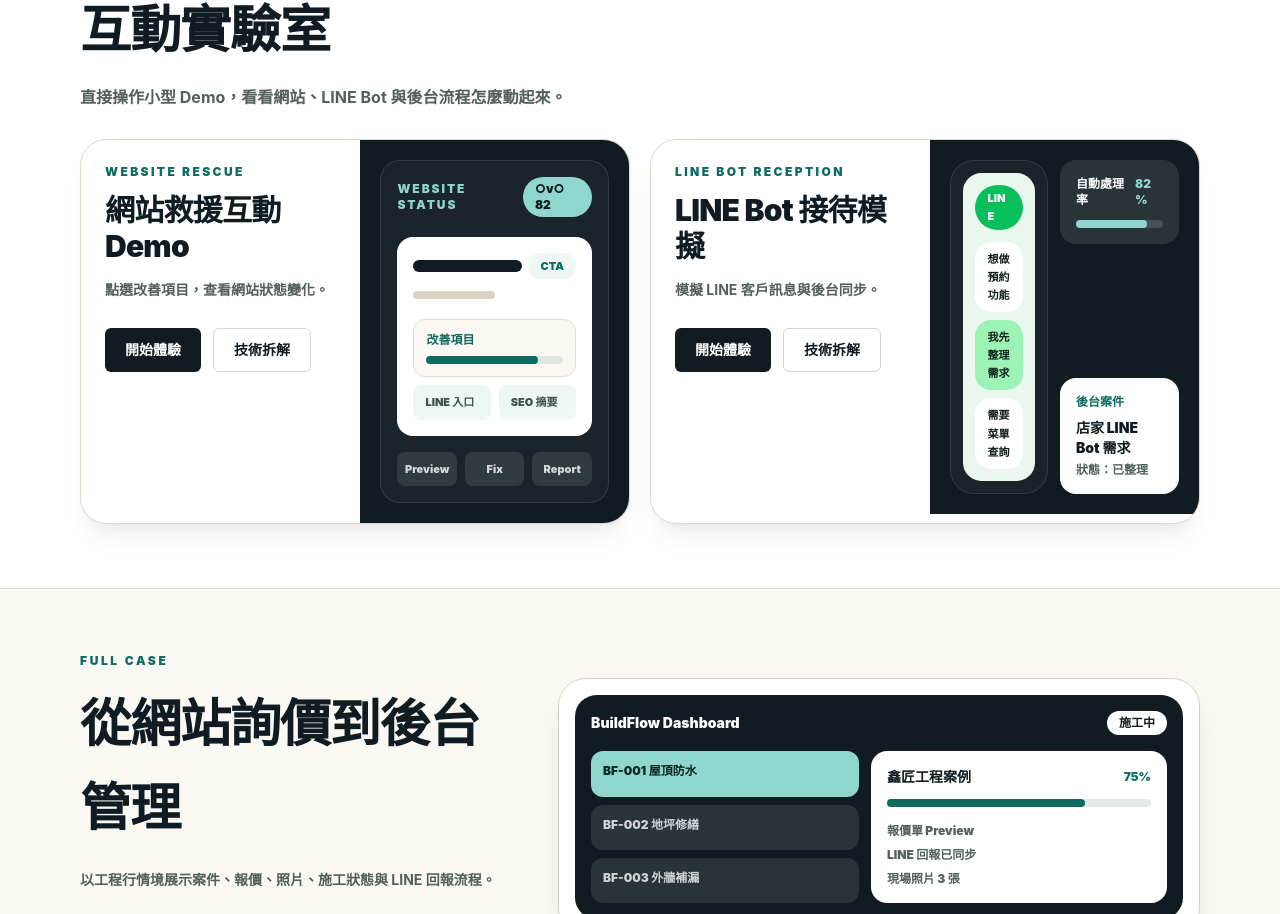
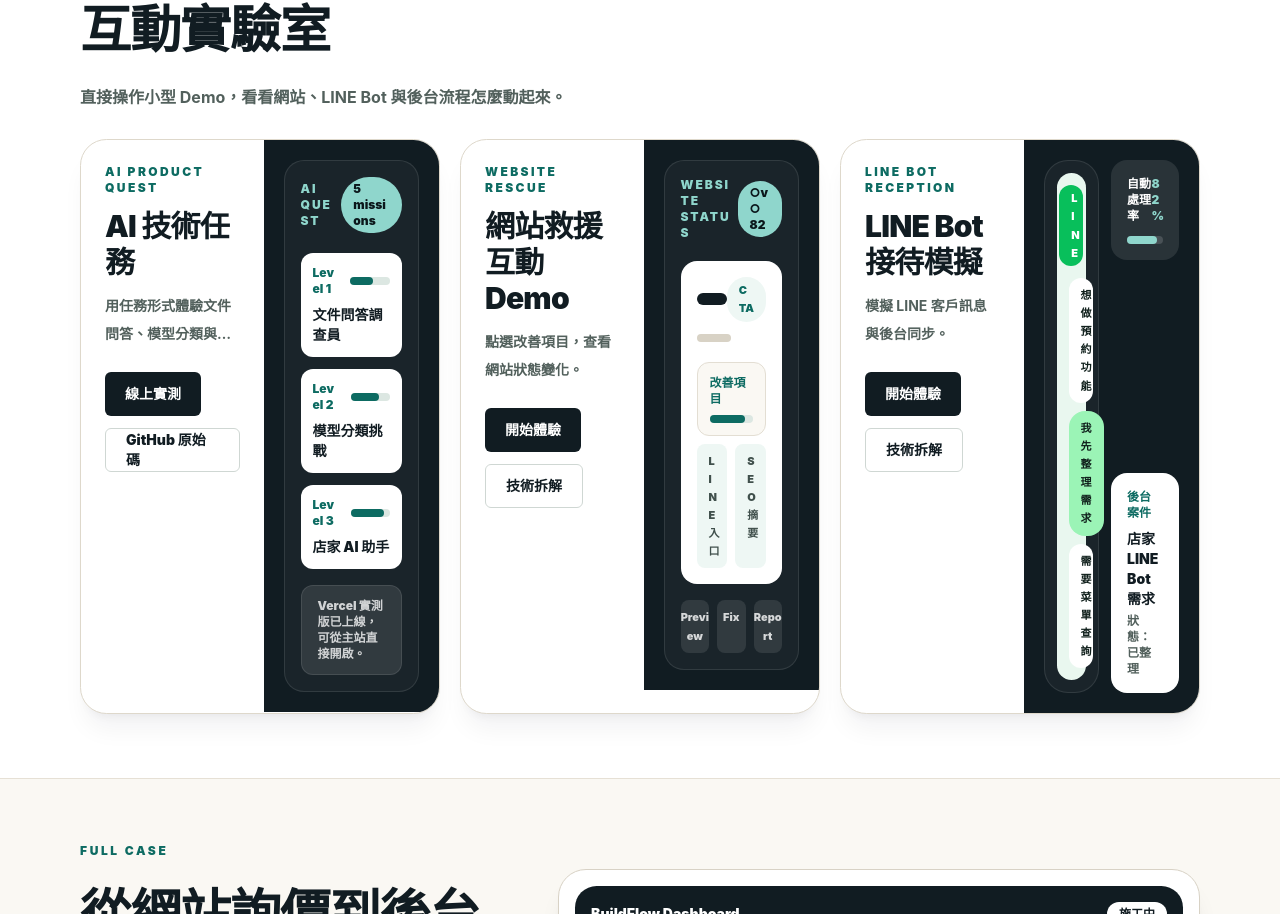
Before and after one commit to QingyuJin/qingyu-web-studio, a React (Vite) app: page / in a window 1280 px wide. Shown: the part 1337-2251 px from the top of the page. Built offline with nearby package versions, Linux system fonts and the light colour scheme.

Commit message:
Add AI Tech Quest showcase entry

```diff
--- a/src/StudioHome.jsx
+++ b/src/StudioHome.jsx
@@ -3,7 +3,33 @@
 import SiteLayout from "./site/SiteLayout"
 import { contact, seo } from "./site/content"
 
+function isExternalUrl(to) {
+  return typeof to === "string" && /^https?:\/\//.test(to)
+}
+
+function SmartLink({ to, children, ...props }) {
+  if (isExternalUrl(to)) {
+    return (
+      <a href={to} target="_blank" rel="noreferrer" {...props}>
+        {children}
+      </a>
+    )
+  }
+
+  return (
+    <Link to={to} {...props}>
+      {children}
+    </Link>
+  )
+}
 const pathCards = [
+  {
+    title: "我要看 AI 技術任務",
+    text: "直接試玩 RAG、ML 與店家 AI 助手任務。",
+    to: "/works",
+    label: "看 AI 作品入口",
+    preview: ["RAG", "ML", "AI 助手"],
+  },
   {
     title: "我要做網站",
     text: "看網站整理、版面優化與主站案例。",
@@ -35,6 +61,17 @@
 ]
 
 const interactiveDemos = [
+  {
+    slug: "ai-tech-quest",
+    title: "AI 技術任務",
+    label: "AI Product Quest",
+    summary: "用任務形式體驗文件問答、模型分類與店家 AI 助手。",
+    livePath: "https://ai-tech-quest.vercel.app",
+    techPath: "https://github.com/QingyuJin/ai-tech-quest",
+    liveLabel: "線上實測",
+    techLabel: "GitHub 原始碼",
+    tone: "quest",
+  },
   {
     slug: "website-rescue",
     title: "網站救援互動 Demo",
@@ -112,7 +149,7 @@
     <section className="hidden border-b border-[#e6e0d5] bg-[#faf8f3] md:block">
       <div className="mx-auto max-w-6xl px-4 py-10 md:py-14">
         <SectionHeading eyebrow="Start Here" title="你想看哪一種？" text="先選方向，再進互動 Demo 或完整案例。" />
-        <div className="grid gap-3 md:grid-cols-4">
+        <div className="grid gap-3 md:grid-cols-3 lg:grid-cols-5">
           {pathCards.map((card) => (
             <Link
               key={card.title}
@@ -146,7 +183,7 @@
           title="互動實驗室"
           text="直接操作小型 Demo，看看網站、LINE Bot 與後台流程怎麼動起來。"
         />
-        <div className="grid gap-5 lg:grid-cols-2">
+        <div className="grid gap-5 lg:grid-cols-3">
           {interactiveDemos.map((demo) => (
             <InteractiveDemoCard key={demo.slug} demo={demo} />
           ))}
@@ -246,22 +283,47 @@
           <h3 className="mt-3 text-xl font-black tracking-tight md:text-3xl">{demo.title}</h3>
           <p className="mt-3 line-clamp-2 text-sm font-bold leading-7 text-[#52605c]">{demo.summary}</p>
           <div className="mt-6 flex flex-wrap gap-3">
-            <Link to={demo.livePath} className="inline-flex min-h-11 items-center justify-center rounded-md bg-[#111c22] px-5 text-sm font-black text-white hover:bg-[#26343b]">
+            <SmartLink to={demo.livePath} className="inline-flex min-h-11 items-center justify-center rounded-md bg-[#111c22] px-5 text-sm font-black text-white hover:bg-[#26343b]">
               {demo.liveLabel}
-            </Link>
-            <Link to={demo.techPath} className="hidden min-h-11 items-center justify-center rounded-md border border-[#cfd7d3] bg-white px-5 text-sm font-black text-[#111c22] hover:border-[#0d6b62] hover:text-[#0d6b62] md:inline-flex">
-              技術拆解
-            </Link>
+            </SmartLink>
+            <SmartLink to={demo.techPath} className="hidden min-h-11 items-center justify-center rounded-md border border-[#cfd7d3] bg-white px-5 text-sm font-black text-[#111c22] hover:border-[#0d6b62] hover:text-[#0d6b62] md:inline-flex">
+              {demo.techLabel || "技術拆解"}
+            </SmartLink>
           </div>
         </div>
         <div className="min-h-48 bg-[#111c22] p-4 text-white md:min-h-80 md:p-5">
-          {demo.tone === "rescue" ? <WebsiteRescuePreview /> : <LineMissionPreview />}
+          {demo.tone === "quest" ? <AiQuestPreview /> : demo.tone === "rescue" ? <WebsiteRescuePreview /> : <LineMissionPreview />}
         </div>
       </div>
     </article>
   )
 }
-
+function AiQuestPreview() {
+  return (
+    <div className="flex h-full flex-col justify-between rounded-[1.25rem] border border-white/10 bg-white/[0.04] p-4">
+      <div className="flex items-center justify-between">
+        <span className="text-xs font-black uppercase tracking-[0.16em] text-[#8fd6cc]">AI Quest</span>
+        <span className="rounded-full bg-[#8fd6cc] px-3 py-1 text-xs font-black text-[#0b171b]">5 missions</span>
+      </div>
+      <div className="mt-5 grid gap-3">
+        {["文件問答調查員", "模型分類挑戰", "店家 AI 助手"].map((item, index) => (
+          <div key={item} className="rounded-xl bg-white p-3 text-[#111c22]">
+            <div className="flex items-center justify-between gap-3">
+              <p className="text-xs font-black text-[#0d6b62]">Level {index + 1}</p>
+              <span className="h-2 w-16 rounded-full bg-[#dce7e2]">
+                <span className="block h-full rounded-full bg-[#0d6b62]" style={{ width: `${58 + index * 14}%` }} />
+              </span>
+            </div>
+            <p className="mt-2 text-sm font-black">{item}</p>
+          </div>
+        ))}
+      </div>
+      <div className="mt-4 rounded-xl border border-white/10 bg-white/10 px-4 py-3 text-xs font-black text-white/78">
+        Vercel 實測版已上線，可從主站直接開啟。
+      </div>
+    </div>
+  )
+}
 function WebsiteRescuePreview() {
   return (
     <div className="flex h-full flex-col justify-between rounded-[1.25rem] border border-white/10 bg-white/[0.04] p-4">
--- a/src/data/portfolioContent.js
+++ b/src/data/portfolioContent.js
@@ -1,4 +1,21 @@
 export const portfolioProjects = [
+  {
+    id: "ai-tech-quest",
+    name: "AI 技術任務",
+    audience: "面試官、接案客戶、想了解 AI 產品能力的人",
+    positioning: "互動式 AI 產品展示遊戲",
+    problem: "AI 作品如果只放 GitHub 或 notebook，非工程背景的人很難理解使用情境與產品價值。",
+    features: ["任務選擇", "文件問答", "模型分類", "店家 AI 助手", "產品展示室", "GitHub 入口"],
+    techStack: ["React", "Vite", "Tailwind CSS", "Zustand", "FastAPI-ready"],
+    demoPath: "https://ai-tech-quest.vercel.app",
+    external: true,
+    cta: "線上實測",
+    preview: {
+      title: "AI 技術任務",
+      metric: "5 missions",
+      rows: ["文件問答調查員", "模型分類挑戰", "店家 AI 助手"],
+    },
+  },
   {
     id: "buildflow",
     name: "BuildFlow 工程資料管理系統",
--- a/src/site/Pages.jsx
+++ b/src/site/Pages.jsx
@@ -60,8 +60,28 @@
   )
 }
 
+function isExternalUrl(to) {
+  return typeof to === "string" && /^https?:\/\//.test(to)
+}
+
+function ActionLink({ to, children, ...props }) {
+  if (isExternalUrl(to)) {
+    return (
+      <a href={to} target="_blank" rel="noreferrer" {...props}>
+        {children}
+      </a>
+    )
+  }
+
+  return (
+    <Link to={to} {...props}>
+      {children}
+    </Link>
+  )
+}
 function WorkPreview({ project }) {
   const panels = {
+    "ai-tech-quest": ["RAG 任務", "ML 分類", "產品展示室"],
     "ai-audit": ["SEO 82", "CTA 建議", "手機版檢查"],
     linebot: ["LINE 對話", "Webhook", "後台收件"],
     buildflow: ["案件列表", "報價單", "LINE 回報"],
@@ -71,6 +91,7 @@
     "qingyu-web": ["RWD", "SEO / OG", "Contact CTA"],
   }
   const previewMeta = {
+    "ai-tech-quest": { status: "AI Quest", metric: "5 missions", summary: "RAG / ML / SaaS" },
     "ai-audit": { status: "AI Report", metric: "Score 82", summary: "SEO / CTA / Trust" },
     linebot: { status: "Webhook", metric: "3 messages", summary: "LINE → Reply → Inbox" },
     buildflow: { status: "Dashboard", metric: "75%", summary: "Case / Quote / LINE" },
@@ -238,6 +259,11 @@
   const projectBySlug = Object.fromEntries(projects.map((project) => [project.slug, project]))
   const sections = [
     {
+      title: "AI 產品展示",
+      text: "用互動任務讓客戶與面試官直接理解 AI、RAG、ML 與全端能力。",
+      items: [projectBySlug["ai-tech-quest"]].filter(Boolean),
+    },
+    {
       title: "主打互動",
       text: "先動手體驗網站整理與 LINE Bot 接待。",
       items: [rescueProject, lineBotMissionProject],
@@ -285,12 +311,12 @@
                       <Tags items={(project.tags || []).slice(0, 3)} />
                     </div>
                     <div className="mt-5 flex flex-wrap gap-3">
-                      <Link to={project.livePath} className="inline-flex min-h-11 w-full items-center justify-center rounded-md bg-[#111c22] px-4 text-sm font-black text-white md:min-h-10 md:w-auto">
+                      <ActionLink to={project.livePath} className="inline-flex min-h-11 w-full items-center justify-center rounded-md bg-[#111c22] px-4 text-sm font-black text-white md:min-h-10 md:w-auto">
                         {project.liveLabel}
-                      </Link>
-                      <Link to={project.secondaryPath || `/works/${project.slug}#tech`} className="hidden min-h-10 items-center rounded-md border border-[#cfd7d3] px-4 text-sm font-black text-[#111c22] md:inline-flex">
+                      </ActionLink>
+                      <ActionLink to={project.secondaryPath || `/works/${project.slug}#tech`} className="hidden min-h-10 items-center rounded-md border border-[#cfd7d3] px-4 text-sm font-black text-[#111c22] md:inline-flex">
                         {project.secondaryLabel || "技術拆解"}
-                      </Link>
+                      </ActionLink>
                     </div>
                   </article>
                 ))}
@@ -311,6 +337,7 @@
   const isApiAutomationProject = project.slug === "api-automation"
   const isQingyuWebProject = project.slug === "qingyu-web"
   const isXinjiangProject = project.slug === "xinjiang"
+  const isAiTechQuestProject = project.slug === "ai-tech-quest"
   const isInternalDemoPath = project.livePath === `/works/${project.slug}#demo`
   const conversionProfile = conversionProfiles[project.slug] || defaultConversionProfile
   const projectSeo = {
@@ -342,7 +369,19 @@
       title={project.title}
       intro={conciseWorkValues[project.slug] || project.summary}
       actions={
-        isLineBotProject ? (
+        isAiTechQuestProject ? (
+          <>
+            <ActionLink to={project.livePath} className="inline-flex min-h-11 items-center justify-center rounded-md bg-[#111c22] px-5 text-sm font-black text-white">
+              線上實測
+            </ActionLink>
+            <ActionLink to={project.secondaryPath} className="inline-flex min-h-11 items-center justify-center rounded-md border border-[#cfd7d3] bg-white px-5 text-sm font-black text-[#111c22]">
+              GitHub 原始碼
+            </ActionLink>
+            <Link to="/contact" className="inline-flex min-h-11 items-center justify-center rounded-md border border-[#cfd7d3] bg-white px-5 text-sm font-black text-[#111c22]">
+              討論類似 AI Demo
+            </Link>
+          </>
+        ) : isLineBotProject ? (
           <>
             <Link to="#demo" className="inline-flex min-h-11 items-center justify-center rounded-md bg-[#111c22] px-5 text-sm font-black text-white">
               查看互動 Demo
@@ -439,9 +478,9 @@
                   ))}
                 </div>
               ) : (
-                <Link to={project.livePath} className="inline-flex min-h-11 items-center justify-center rounded-md bg-[#111c22] px-5 text-sm font-black text-white">
-                  {project.liveLabel}
-                </Link>
+                <ActionLink to={project.livePath} className="inline-flex min-h-11 items-center justify-center rounded-md bg-[#111c22] px-5 text-sm font-black text-white">
+            {project.liveLabel}
+          </ActionLink>
               )}
             </div>
           </div>
@@ -882,12 +921,12 @@
           <Tags items={project.tags} />
         </div>
         <div className="mt-6 flex flex-wrap gap-3">
-          <Link to={project.livePath} className="inline-flex min-h-11 items-center rounded-md bg-[#111c22] px-5 text-sm font-black text-white">
+          <ActionLink to={project.livePath} className="inline-flex min-h-11 items-center rounded-md bg-[#111c22] px-5 text-sm font-black text-white">
             {project.liveLabel}
-          </Link>
-          <Link to={project.secondaryPath || `/works/${project.slug}#tech`} className="inline-flex min-h-11 items-center rounded-md border border-[#cfd7d3] bg-white px-5 text-sm font-black text-[#111c22]">
+          </ActionLink>
+          <ActionLink to={project.secondaryPath || `/works/${project.slug}#tech`} className="inline-flex min-h-11 items-center rounded-md border border-[#cfd7d3] bg-white px-5 text-sm font-black text-[#111c22]">
             {project.secondaryLabel}
-          </Link>
+          </ActionLink>
         </div>
       </div>
       <div className="rounded-2xl border border-[#d8d2c5] bg-[#faf8f3] p-5">
--- a/src/site/content.js
+++ b/src/site/content.js
@@ -17,7 +17,7 @@
   works: {
     path: "/works",
     title: "作品案例｜網站、AI 工具、LINE Bot 與後台系統｜Qingyu Web Studio",
-    description: "查看 Qingyu Web Studio 的精選作品，包含 AI 網站健檢、LINE Bot、工程案件管理系統與工作室主站。",
+    description: "查看 Qingyu Web Studio 的精選作品，包含 AI 技術任務、AI 網站健檢、LINE Bot、工程案件管理系統與工作室主站。",
   },
   services: {
     path: "/services",
@@ -94,6 +94,34 @@
 ]
 
 export const projects = [
+  {
+    slug: "ai-tech-quest",
+    title: "AI 技術任務",
+    category: "互動式 AI 產品展示",
+    summary: "用遊戲式任務展示文件問答、模型分類、店家 AI 助手、BuildFlow 與 Unity AI 學習關卡預告，讓使用者直接操作 AI 產品能力。",
+    featured: true,
+    livePath: "https://ai-tech-quest.vercel.app",
+    liveLabel: "線上實測",
+    secondaryPath: "https://github.com/QingyuJin/ai-tech-quest",
+    secondaryLabel: "GitHub 原始碼",
+    tags: ["React", "Vite", "Tailwind CSS", "Zustand", "FastAPI", "Vercel"],
+    problem: "AI / ML / RAG 作品常停留在技術清單、notebook 或截圖，客戶與面試官很難快速理解它能解決什麼問題。",
+    solution: "把文件問答、模型分類、店家 AI 助手與作品展示室設計成可操作任務，讓使用者一邊互動一邊理解產品價值。",
+    features: ["任務選擇", "文件問答調查員", "模型分類挑戰", "店家 AI 助手", "產品展示室", "GitHub 入口"],
+    architecture: ["React", "Vite", "Tailwind CSS", "Zustand localStorage", "FastAPI mock API", "Vercel Deploy"],
+    stack: {
+      Frontend: "React / Vite / Tailwind CSS / Framer Motion / Zustand",
+      Backend: "FastAPI / Pydantic / routers-services-schemas 分層",
+      AI: "文件檢索增強生成（RAG）、模型分類、店家 FAQ matching 目前以 mock 展示",
+      Deploy: "Vercel 前端部署，後端可接 Render 或其他 API hosting",
+      Repository: "https://github.com/QingyuJin/ai-tech-quest",
+    },
+    visuals: ["任務選擇頁", "RAG 問答流程", "ML scatter plot", "店家 AI 助手", "產品展示室"],
+    demo: ["Start Quest", "完成 RAG / ML / 店家 AI 任務", "解鎖產品展示室", "點 GitHub / Demo placeholder"],
+    steps: ["進入 AI 技術任務", "選擇一個互動關卡", "完成任務並累積進度", "解鎖完整產品展示室"],
+    mobile: "手機版保留任務卡、進度條與 AI 導覽員，讓訪客不用看密集技術表也能試玩。",
+    future: ["接真正 RAG pipeline", "接 sklearn / FastAPI 模型", "接店家 FAQ 資料庫", "串 Unity WebGL 關卡", "加入作品集 case study"],
+  },
   {
     slug: "ai-audit",
     title: "AI 網站健檢",
```
Also changed, not shown: src/components/PortfolioSection.jsx (+23 -6 lines), 1 other file (tests, documents, lock files or other folders).
